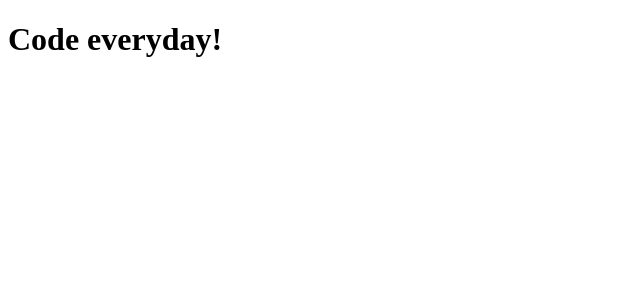
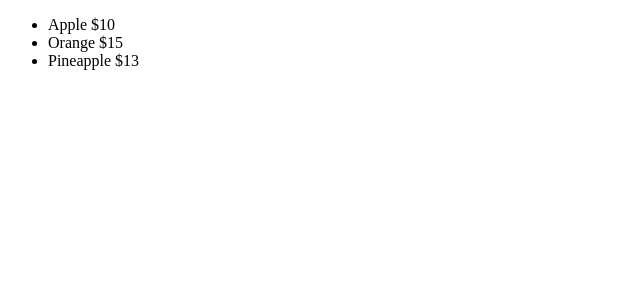
Before and after one commit to pavanuthsara/react-tutorial, a React (Vite) app in the folder reactproject1/: page / in a window 1280 px wide. Shown: the top 300 px of the page, without its empty margins (0-640 px from the left). Built offline with nearby package versions, Linux system fonts and the light colour scheme.

Commit message:
tutorial 19 : conditionally rendering list items

```diff
--- a/reactproject1/src/App.jsx
+++ b/reactproject1/src/App.jsx
@@ -5,7 +5,7 @@ import ConditionalComponent from "./components/ConditionalComponent";
 function App() {
   return (
     <div className="App">
-      <ConditionalComponent />
+      <Fruits />
     </div>
   );
 }
--- a/reactproject1/src/components/Fruit.jsx
+++ b/reactproject1/src/components/Fruit.jsx
@@ -1,7 +1,14 @@
 export default function Fruit({ name, price }) {
   return (
-    <li>
-      {name} ${price}
-    </li>
+    <>
+      {/* {name} ${price} */}
+      {price > 8 ? (
+        <li>
+          {name} ${price}
+        </li>
+      ) : (
+        ""
+      )}
+    </>
   );
 }
```
